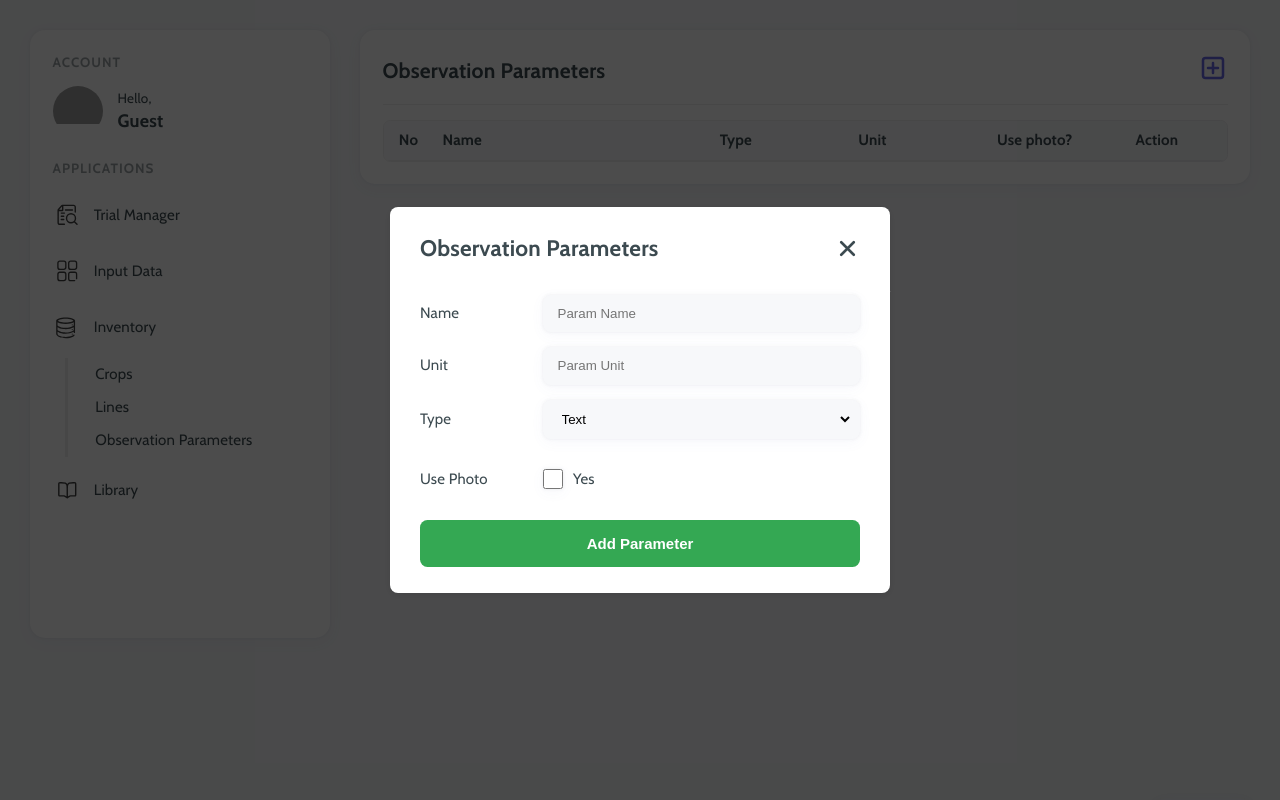
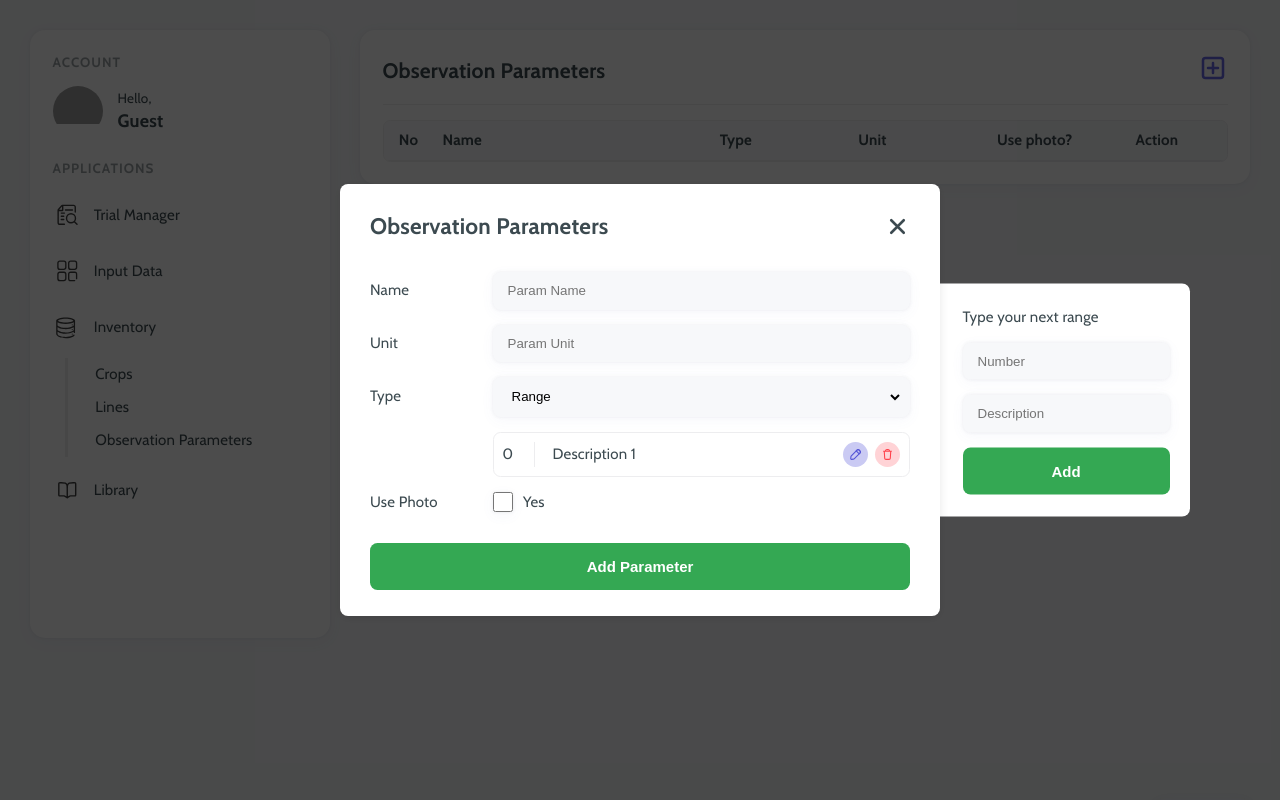
Before and after one commit to OzikPutraJarwo/Privo, a PHP site: page / in a window 1280 px wide. Run offline with PHP 8.4, Linux system fonts and the light colour scheme; some libraries are stand-ins or nearby versions; grey boxes are pictures that could not be loaded.

Commit message:
Advanta - ParamTypeValue config

```diff
--- a/Advanta/account.js
+++ b/Advanta/account.js
@@ -1,6 +1,5 @@
-////////
 //////// Google Drive API Integration
-////////
+
 
 const CLIENT_ID = "400272927751-t5ehe632lahuk9p38eie583tv2obv60s.apps.googleusercontent.com";
 const DISCOVERY_DOCS = ["https://www.googleapis.com/discovery/v1/apis/drive/v3/rest"];
@@ -106,9 +105,9 @@ function generateId() {
   return 'id-' + Date.now() + '-' + Math.floor(Math.random() * 100000);
 }
 
-////////
+
 //////// User Info and File / Folder Setup
-////////
+
 
 async function showUserInfo() {
   await ensureToken();
@@ -321,9 +320,9 @@ uploadBtn.onclick = async () => {
   }
 };
 
-////////
+
 //////// Crops
-////////
+
 
 let cropFileId = null;
 let cropData = [];
@@ -445,9 +444,9 @@ async function updateCropJson() {
   });
 }
 
-////////
+
 //////// Lines
-////////
+
 
 let lineFileId = null;
 let lineData = [];
@@ -629,9 +628,9 @@ async function updateLineJson() {
   });
 }
 
-////////
+
 //////// Observation Parameters
-////////
+
 
 let paramFileId = null;
 let paramData = [];
@@ -717,7 +716,9 @@ function controlParamTypeSelect() {
       type.classList.remove('active')
     }
   });
-}
+};
+
+controlParamTypeSelect();
 
 paramTypeSelect.addEventListener('change', () => {
   controlParamTypeSelect();
@@ -762,6 +763,8 @@ function editParam(id) {
   document.getElementById("paramUnit").value = param.paramUnit;
   document.getElementById("paramPhoto").checked = param.paramPhoto;
   document.getElementById("saveParamBtn").textContent = "Save Changes";
+
+  controlParamTypeSelect();
 }
 
 function resetParamForm() {
@@ -807,7 +810,11 @@ async function updateParamJson() {
   });
 }
 
-////////
+function addRange() {
+
+}
+
+//////// Additional
 
 function renderCropSelect(container) {
   const option = document.querySelector(container);
--- a/Advanta/index.html
+++ b/Advanta/index.html
@@ -418,7 +418,7 @@
                 <select name="paramType" id="paramType">
                   <option value="text">Text</option>
                   <option value="number">Number</option>
-                  <option value="range">Range</option>
+                  <option value="range" selected>Range</option>
                   <option value="radio">Radio</option>
                   <option value="checkbox">Checkbox</option>
                   <option value="date">Date</option>
@@ -431,14 +431,12 @@
                       <div class="tr">
                         <div class="td">0</div>
                         <div class="td">Description 1</div>
-                      </div>
-                      <div class="tr">
-                        <div class="td">5</div>
-                        <div class="td">Description 2</div>
-                      </div>
-                      <div class="tr">
-                        <div class="td">10</div>
-                        <div class="td">Description 3</div>
+                        <div class="td action">
+                          <button id="edit" onclick="editParamTypeValue(this)">
+                            <svg viewBox="0 0 24 24" fill="none" xmlns="http://www.w3.org/2000/svg"> <g id="style=paramar"> <g id="edit"> <path id="vector" d="M18.4101 3.6512L20.5315 5.77252C21.4101 6.6512 21.4101 8.07582 20.5315 8.9545L9.54019 19.9458C9.17774 20.3082 8.70239 20.536 8.19281 20.5915L4.57509 20.9856C3.78097 21.072 3.11061 20.4017 3.1971 19.6076L3.59111 15.9898C3.64661 15.4803 3.87444 15.0049 4.23689 14.6425L3.70656 14.1121L4.23689 14.6425L15.2282 3.6512C16.1068 2.77252 17.5315 2.77252 18.4101 3.6512Z" stroke-width="2"/> <path id="vector_2" d="M15.2282 3.6512C16.1068 2.77252 17.5315 2.77252 18.4101 3.6512L20.5315 5.77252C21.4101 6.6512 21.4101 8.07582 20.5315 8.9545L18.7283 10.7576L13.425 5.45432L15.2282 3.6512Z" stroke-width="2"/> </g> </g> </svg>
+                          </button>
+                          <button id="delete" onclick="deleteParamTypeValue('${param.id}')"> <svg viewBox="0 0 24 24" fill="none" xmlns="http://www.w3.org/2000/svg"> <path d="M18 6L17.1991 18.0129C17.129 19.065 17.0939 19.5911 16.8667 19.99C16.6666 20.3412 16.3648 20.6235 16.0011 20.7998C15.588 21 15.0607 21 14.0062 21H9.99377C8.93927 21 8.41202 21 7.99889 20.7998C7.63517 20.6235 7.33339 20.3412 7.13332 19.99C6.90607 19.5911 6.871 19.065 6.80086 18.0129L6 6M4 6H20M16 6L15.7294 5.18807C15.4671 4.40125 15.3359 4.00784 15.0927 3.71698C14.8779 3.46013 14.6021 3.26132 14.2905 3.13878C13.9376 3 13.523 3 12.6936 3H11.3064C10.477 3 10.0624 3 9.70951 3.13878C9.39792 3.26132 9.12208 3.46013 8.90729 3.71698C8.66405 4.00784 8.53292 4.40125 8.27064 5.18807L8 6" stroke-width="2" stroke-paramcap="round" stroke-paramjoin="round"/> </svg> </button>
+                        </div>
                       </div>
                     </div>
                   </div>
@@ -488,23 +486,23 @@
           </div>
         </div>
         <div class="pop-child">
-          <form id="paramTypeAddRange" data-value="range">
+          <form id="paramTypeAddRange" data-value="range" onsubmit="event.preventDefault(); addRange()">
             <label for="inputRange">Type your next range</label>
             <input type="number" id="inputRange" placeholder="Number" required>
             <input type="text" id="inputRangeDesc" placeholder="Description">
-            <button type="button" onclick="addRange()">Add</button>
+            <button type="button">Add</button>
           </form>
-          <form id="paramTypeAddRadio" data-value="radio">
+          <form id="paramTypeAddRadio" data-value="radio" onsubmit="event.preventDefault(); addRadio()">
             <label for="inputRadio">Type your next option</label>
             <input type="number" id="inputRadio" placeholder="Number" required>
             <input type="text" id="inputRadioDesc" placeholder="Description">
-            <button type="button" onclick="addRadio()">Add</button>
+            <button type="button">Add</button>
           </form>
-          <form id="paramTypeAddCheckbox" data-value="checkbox">
+          <form id="paramTypeAddCheckbox" data-value="checkbox" onsubmit="event.preventDefault(); addCheckbox()">
             <label for="inputCheckbox">Type your next option</label>
             <input type="number" id="inputCheckbox" placeholder="Number" required>
             <input type="text" id="inputCheckboxDesc" placeholder="Description">
-            <button type="button" onclick="addCheckbox()">Add</button>
+            <button type="button">Add</button>
           </form>
         </div>
       </div>
--- a/Advanta/style.css
+++ b/Advanta/style.css
@@ -221,6 +221,7 @@ body {
 
 .table .action button#delete {
   background: #ff414b3a;
+  padding: 0;
 }
 
 .table .action button#delete svg {
@@ -233,6 +234,7 @@ body {
 
 .table .action button#edit {
   background: #5555d74f;
+  padding: 0;
 }
 
 .table .action button#edit svg {
@@ -646,7 +648,7 @@ main select {
 #paramTypeTable > .type {
   max-height: 0;
   transition: .2s all;
-  overflow: hidden;
+  overflow: auto;
 }
 
 #paramTypeTable > .type.active {
@@ -658,7 +660,7 @@ main select {
 }
 
 #paramTypeTable [data-value="range"] .table .tbody .tr {
-  grid-template-columns: 50px 1fr;
+  grid-template-columns: 50px 1fr 75px;
 }
 
 #paramTypeTable [data-value="range"] .table .tbody .tr .td:first-child {
@@ -885,7 +887,7 @@ button#uploadBtn:hover {
   background: white;
   border-radius: 8px;
   padding: 1.75rem 2rem;
-  max-width: 500px;
+  max-width: 600px;
   width: 100%;
   box-shadow: 0 2px 10px rgba(0, 0, 0, 0.1);
   max-height: calc(100% - 2rem);
```
